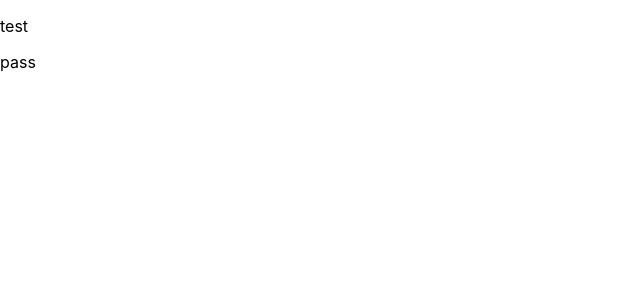
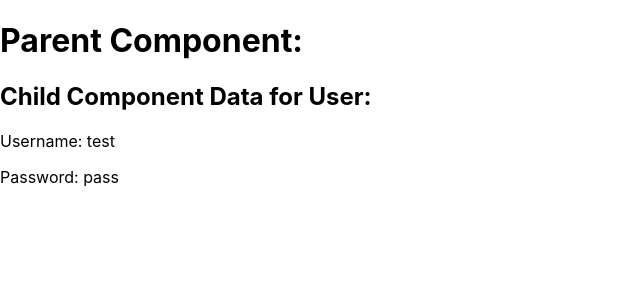
Before and after one commit to daikianjiki/ReactPractice, a React (Create React App) app: page / in a window 1280 px wide. Shown: the top 300 px of the page, without its empty margins (0-640 px from the left). Built offline with nearby package versions, Linux system fonts and the light colour scheme.

Commit message:
added parentchildpage

```diff
--- a/src/App.tsx
+++ b/src/App.tsx
@@ -1,11 +1,12 @@
 import React from 'react';
 import './App.css';
 import ParentComponent from './components/parent-component';
+import ParentChildPage from './pages/ParentChildPage';
 
 function App() {
   return (
     <>
-      <ParentComponent />
+      <ParentChildPage />
     </>
   );
 }
--- a/src/components/child-component.tsx
+++ b/src/components/child-component.tsx
@@ -7,8 +7,9 @@ interface User {
 const ChildComponent : React.FC<User> = (user: User) => {
     return (
         <>
-            <p>{ user.username }</p>
-            <p>{ user.password }</p>
+            <h2>Child Component Data for User:</h2>
+            <p>Username: { user.username }</p>
+            <p>Password: { user.password }</p>
         </>
 
     )
--- a/src/components/parent-component.tsx
+++ b/src/components/parent-component.tsx
@@ -2,7 +2,10 @@ import ChildComponent from "./child-component"
 
 const ParentComponent = () => {
     return (
-        <ChildComponent username="test" password="pass" />
+        <>
+            <h1>Parent Component:</h1>
+            <ChildComponent username="test" password="pass" />
+        </>
     )
 }
 export default ParentComponent
--- /dev/null
+++ b/src/pages/ParentChildPage.tsx
@@ -0,0 +1,9 @@
+import ParentComponent from "../components/parent-component"
+
+const ParentChildPage = () => {
+    return (
+        <ParentComponent />
+    )
+}
+
+export default ParentChildPage
```
